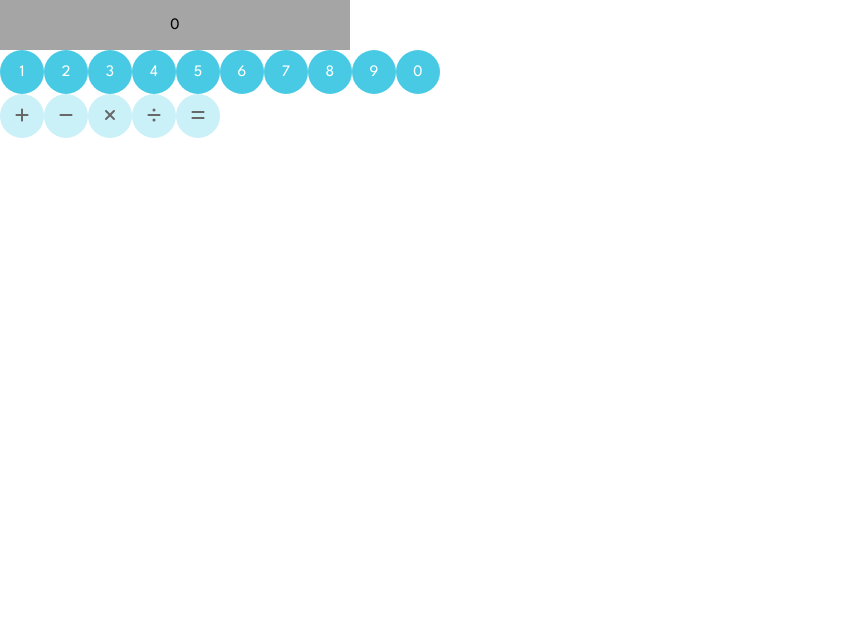
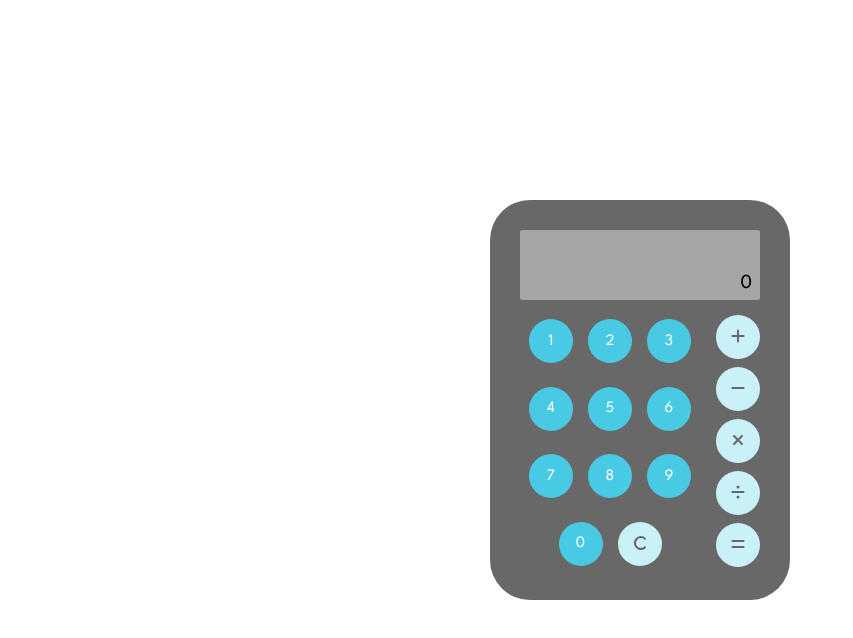
Before and after one commit to amappola7/basic-calculator, an Angular app: page / in a window 1280 px wide. Shown: the top 638 px of the page, without its empty margins (0-853 px from the left). Built offline with nearby package versions, Linux system fonts and the light colour scheme.

Commit message:
Setting up styles

```diff
--- a/src/app/app.component.html
+++ b/src/app/app.component.html
@@ -1 +1,3 @@
-<app-calculator></app-calculator>
+<div class="calculator-container">
+  <app-calculator></app-calculator>
+</div>
--- a/src/app/app.component.scss
+++ b/src/app/app.component.scss
@@ -0,0 +1,7 @@
+@import '../styles.scss';
+
+.calculator-container {
+  @include displayFlex(row, center, center);
+  width: 100vw;
+  height: 100vh;
+}
--- a/src/app/ui/pages/calculator/calculator.component.html
+++ b/src/app/ui/pages/calculator/calculator.component.html
@@ -5,6 +5,7 @@
   <div class="buttons">
     <div class="numbers">
       <app-numeric-button *ngFor="let value of numericValues" [value]="value" (click)="getValue(value)"></app-numeric-button>
+      <app-operation-button [type]="6" (click)="clear()"></app-operation-button>
     </div>
     <div class="operations">
       <app-operation-button *ngFor="let value of operationValues" [type]="value" (click)="getOperation(value)"></app-operation-button>
--- a/src/app/ui/pages/calculator/calculator.component.scss
+++ b/src/app/ui/pages/calculator/calculator.component.scss
@@ -0,0 +1,33 @@
+@import '../../../../styles.scss';
+
+.calculator {
+  @include displayFlex(columns, center, flex-start);
+  width: 30rem;
+  height: 40rem;
+  border-radius: 4rem;
+  background-color: $dark-grey;
+  padding: 3rem;
+
+  .result {
+    width: 100%;
+  }
+
+  .buttons {
+    @include displayFlex(row, center, center);
+    width: 100%;
+    height: calc(100% - 7rem);
+    padding-top: 1.5rem;
+
+    .numbers {
+      @include displayFlex(row, center, center, 1.5rem);
+      width: 75%;
+      height: 100%;
+    }
+
+    .operations {
+      @include displayFlex(column, flex-start, flex-end, 0.8rem);
+      width: 25%;
+      height: 100%;
+    }
+  }
+}
--- a/src/app/ui/pages/calculator/calculator.component.ts
+++ b/src/app/ui/pages/calculator/calculator.component.ts
@@ -56,4 +56,10 @@ export class CalculatorComponent {
     this.resultScreenStatus = 'displayResult';
     this.result = this.calculateOperation(this.value1, this.value2, this.operation);
   }
+
+  clear() {
+    this.resultScreenStatus = 'initial';
+    this.value1 = 0;
+    this.value2 = 0;
+  }
 }
--- a/src/app/ui/shared/operation-button/operation-button.component.ts
+++ b/src/app/ui/shared/operation-button/operation-button.component.ts
@@ -1,5 +1,5 @@
 import { Component, Input } from '@angular/core';
-import { faPlus, faDivide, faMinus, faXmark, faEquals } from '@fortawesome/free-solid-svg-icons';
+import { faPlus, faDivide, faMinus, faXmark, faEquals, faC } from '@fortawesome/free-solid-svg-icons';
 
 @Component({
   selector: 'app-operation-button',
@@ -15,7 +15,7 @@ export class OperationButtonComponent {
   }
 
   getIcon(type: number): void {
-    switch(type) {
+    switch (type) {
       case 1:
         this.icon = faPlus;
         break;
@@ -31,6 +31,9 @@ export class OperationButtonComponent {
       case 5:
         this.icon = faEquals;
         break;
+      case 6:
+        this.icon = faC;
+        break;
     }
   }
 }
--- a/src/app/ui/shared/result-screen/result-screen.component.html
+++ b/src/app/ui/shared/result-screen/result-screen.component.html
@@ -1,16 +1,10 @@
 <div class="result-screen">
-  <div class="operation" *ngIf="status == 'operating'">
-    <div class="value1">
+  <div class="container operation" *ngIf="status == 'operating'">
       {{ value1 }}
-    </div>
-    <div class="operation" *ngIf="operation">
       <fa-icon [icon]="icon"></fa-icon>
-    </div>
-    <div class="value2" *ngIf="value2">
       {{ value2 }}
-    </div>
   </div>
-  <div class="result" *ngIf="status == 'initial' || status == 'displayResult'">
+  <div class="container result" *ngIf="status == 'initial' || status == 'displayResult'">
     {{ status == "initial" ? 0 : result }}
   </div>
 </div>
--- a/src/app/ui/shared/result-screen/result-screen.component.scss
+++ b/src/app/ui/shared/result-screen/result-screen.component.scss
@@ -2,10 +2,18 @@
 
 .result-screen {
   @include displayFlex(row, center, center, 1.5rem);
-  width: 35rem;
-  height: 5rem;
+  width: 100%;
+  height: 7rem;
+  border-radius: 0.2rem;
   font-family: $font-family;
-  font-size: 1.6rem;
+  font-size: 2rem;
   background-color: $grey;
   color: $black;
+
+  .container {
+    @include displayFlex(row, flex-end, flex-end);
+    width: 100%;
+    height: 100%;
+    padding: 0.8rem;
+  }
 }
```
